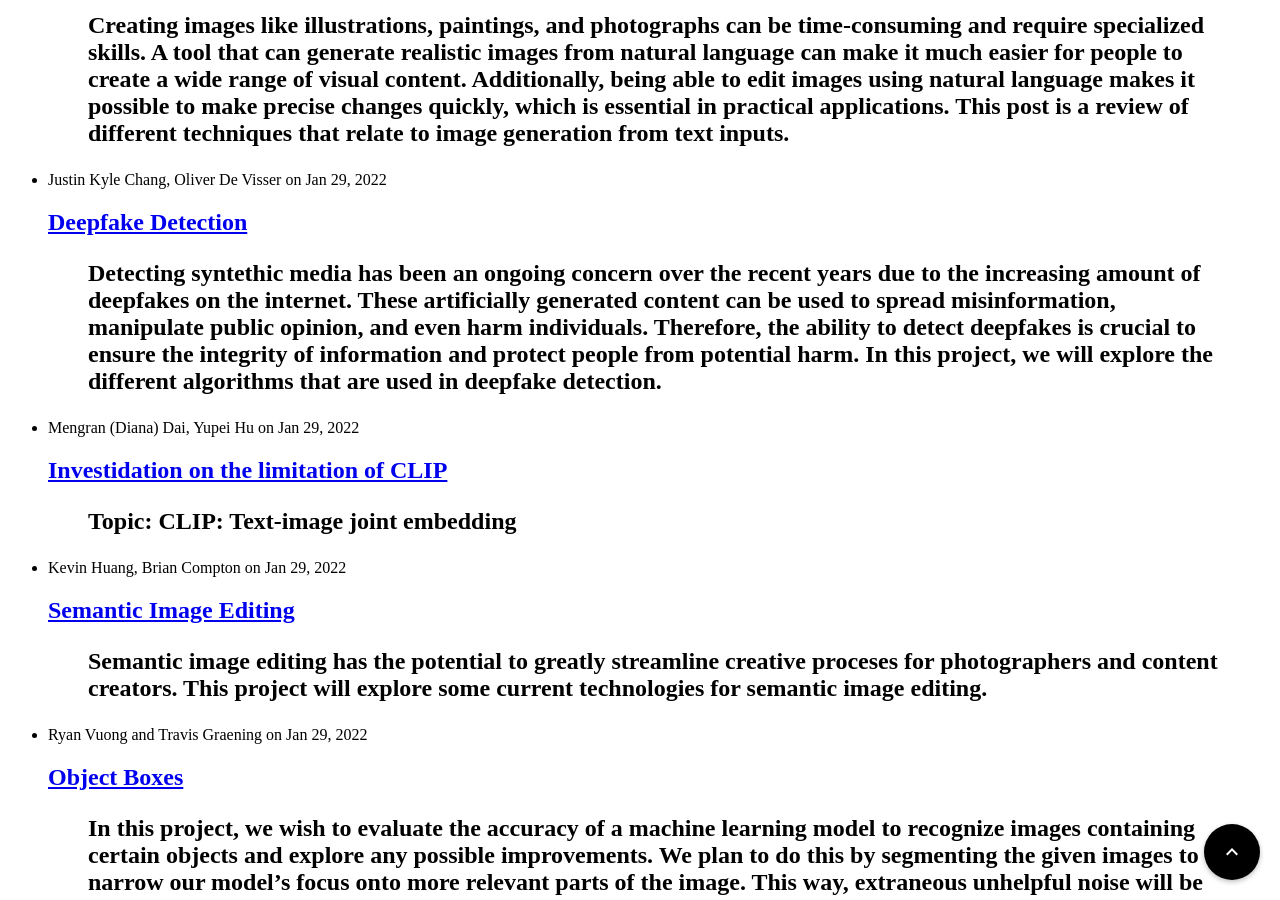
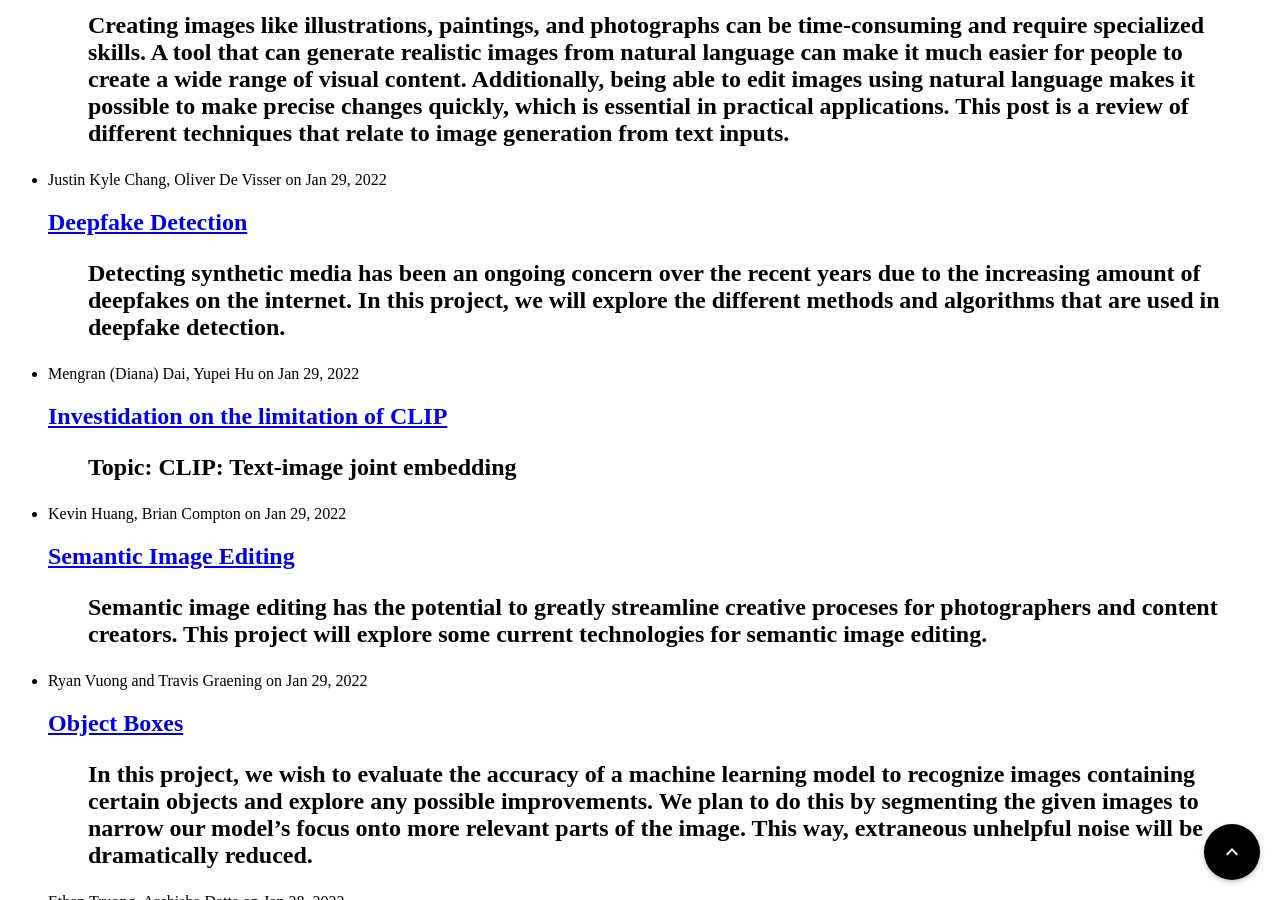
Before and after one commit to UCLAdeepvision/CS188-Projects-2023Winter, a Jekyll site: the page built from index.html, in a window 1280 px wide and 900 px high, scrolled down 6082 px. Built offline with Jekyll 4.4.1, drawn with Linux system fonts in a browser that asks for light colours; some of the changed lines change nothing that is shown.

Commit message:
Update 2023-02-26-team24-deepfake-detection.md
Updating readme for our project, have all the technical details for our paper finished and an initial implementation for our code. Next steps are to finish implementation and train/test model, and add observations to the rest of our paper as outlined, and create a technical demo/video.

```diff
--- a/_posts/2023-01-29-team24-deepfake-detection.md
+++ b/_posts/2023-01-29-team24-deepfake-detection.md
@@ -6,7 +6,7 @@
 date: 2022-01-29
 ---
 
-> Detecting syntethic media has been an ongoing concern over the recent years due to the increasing amount of deepfakes on the internet. These artificially generated content can be used to spread misinformation, manipulate public opinion, and even harm individuals. Therefore, the ability to detect deepfakes is crucial to ensure the integrity of information and protect people from potential harm. In this project, we will explore the different algorithms that are used in deepfake detection.
+> Detecting synthetic media has been an ongoing concern over the recent years due to the increasing amount of deepfakes on the internet. In this project, we will explore the different methods and algorithms that are used in deepfake detection.
 
 <!--more-->
 
@@ -14,6 +14,53 @@
 
 -   TOC
     {:toc}
+
+## Introduction:
+Deepfakes, or artificial intelligence-generated videos that depict real people doing and saying things they never did, have become a growing concern in recent years. These artificially generated content can be used to spread misinformation, manipulate public opinion, and even harm individuals. Therefore, the ability to detect deepfakes is crucial to ensure the integrity of information and protect people from potential harm.
+
+## Proposal:
+The main objective of this project is to develop and evaluate advanced machine learning techniques for deepfake detection. Specifically, the project aims to investigate and analyze the current state-of-the-art deepfake detection methods, and evaluate the performance of the developed models using a dataset of deepfake videos.
+
+## Datasets:
+### Deepfake Detection Challenge (DFDC)
+The DFDC (Deepfake Detection Challenge) is a Facebook developed dataset for deepface detection consisting of more than 100,000 videos. It is currently the largest publicly available dataset and was created for a competition aimed towards creating new and better models to detect manipulated media. The dataset consists of a preview dataset with 5k videos featuring two facial modification algorithms and a full dataset with 124k videos featuring 8 facial modification algorithms.
+
+
+### Celeb-DF
+Celeb-DF is a dataset used for deepfake forensics. It includes 590 original videos collected from YouTube with subjects of different ages, ethnic groups and genders, and 5639 correspondingDeepFake videos. Unlike most other DeepFake datasets, Celeb-DF contains high visual quality videos that better resemble DeepFake videos circulated on the Internet.
+
+
+## Potential Architectures :
+### ResNet LTSM
+This is the architecture we will be using for our model.
+Implementation of a Resnet50 + LSTM with 512 hidden units as it was described in the paper
+DeeperForensics-1.0: A Large-Scale Dataset for Real-World Face Forgery Detection
+### EfficientNet B1 LTSM
+This is an implementation Efficient Net that was implemented for the DeepFake Detection Model
+“To make it comparable with ResNet50 + LSTM it uses the same fully connected layers and also uses 512 hidden units as it was described in the paper”
+DeeperForensics-1.0: A Large-Scale Dataset for Real-World Face Forgery Detection
+
+### MesoNet
+The MesoInception4 deepfake detection architecture as introduced in MesoNet: a Compact Facial Video Forgery Detection Network  from Darius Afchar, Vincent Nozick, Junichi Yamagishi, Isao Echizen
+
+### XCeption
+Creates an Xception Model as defined in:
+Francois Chollet, Xception: Deep Learning with Depthwise Separable Convolutions
+
+
+## ResNet LSTM Implementation:
+### data augmentation methods
+### optimal hyperparameters
+### code examples
+
+## Results:
+
+## Conclusion:
+
+## Demo:
+- https://github.com/jchangz01/CS188-Project-Deepfake-Detection
+- Currently based off implementations from research papers, not complete and not ready for training yet
+
 
 ## Related Works
 
@@ -26,14 +73,29 @@
 -   Video Face Manipulation Detection Through Ensemble of CNNs
     -   [Paper](https://arxiv.org/abs/2004.07676v1)
     -   [Github](https://github.com/polimi-ispl/icpr2020dfdc)
+-   Other Resources
+    -   Link: https://github.com/CatoGit/Comparing-the-Performance-of-Deepfake-Detection-Methods-on-Benchmark-Datasets/blob/master/deepfake_detector/pretrained_mods/efficientnetb1lstm.py
+    -   Paper: https://arxiv.org/abs/1909.12962
+    -   Link: https://github.com/yuezunli/celeb-deepfakeforensics
+    -   Link: https://ai.facebook.com/datasets/dfdc/
+    -   Link: https://arxiv.org/pdf/1610.02357.pdf
+    -   Paper: (https://arxiv.org/abs/1809.00888)
 
-## Reference
+## References
 
 [1] Coccomini, Davide, et al. “Combining EfficientNet and Vision Transformers for Video Deepfake Detection.” ISTI-CNR, via G. Moruzzi 1, 56124, Pisa, Italy, 2022.
 
 [2] Cai, Zhixi, et al. “Do You Really Mean That? Content Driven Audio-Visual Deepfake Dataset and Multimodal Method for Temporal Forgery Localization.” Monash University, 2022.
 
 [3] Bonettini, Nicolo, et al. “Video Face Manipulation Detection Through Ensemble of CNNs.” Polytechnic University of Milan, 2020.
+
+
+
+
+##
+##
+##
+## previous blog resources
 
 ## Main Content
 
```
